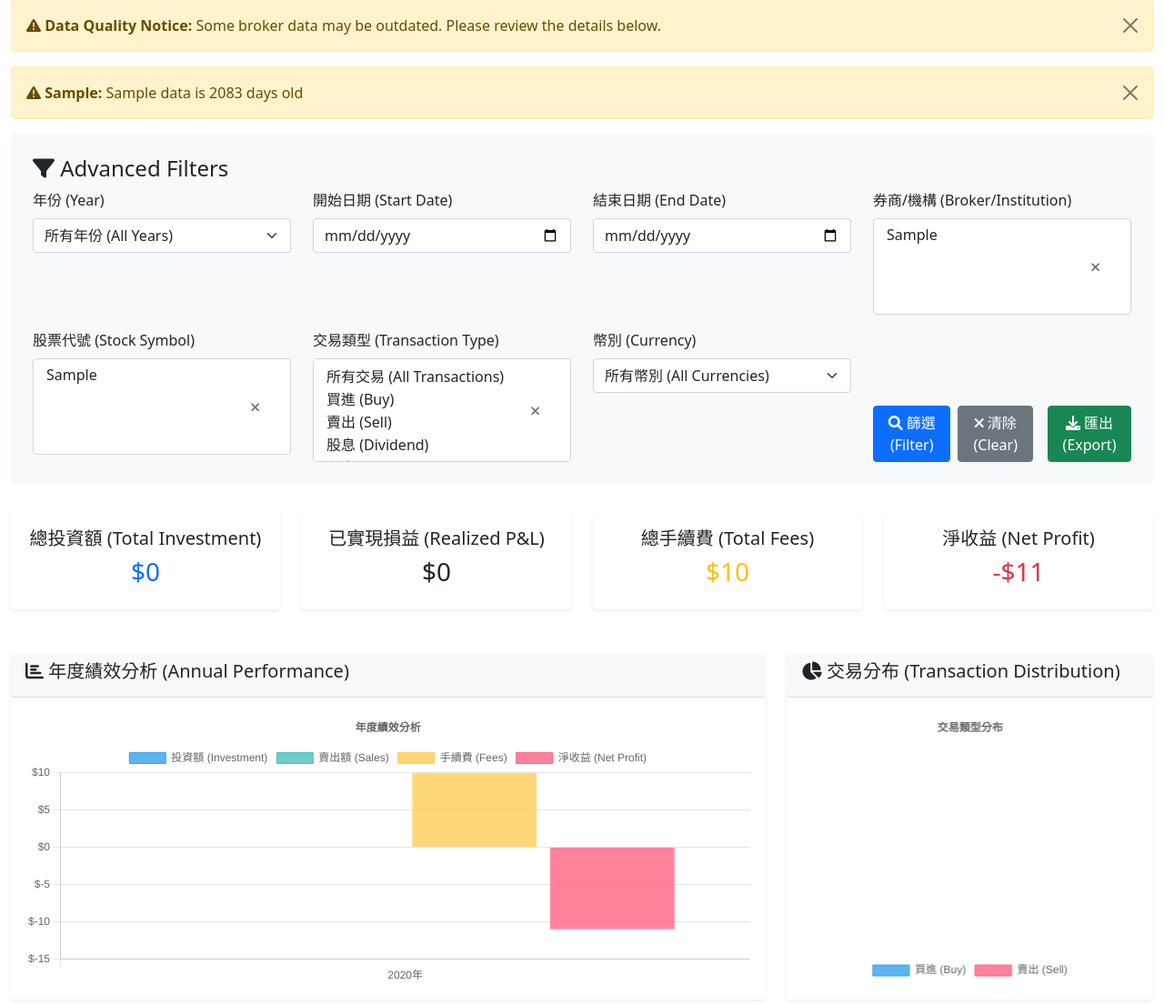
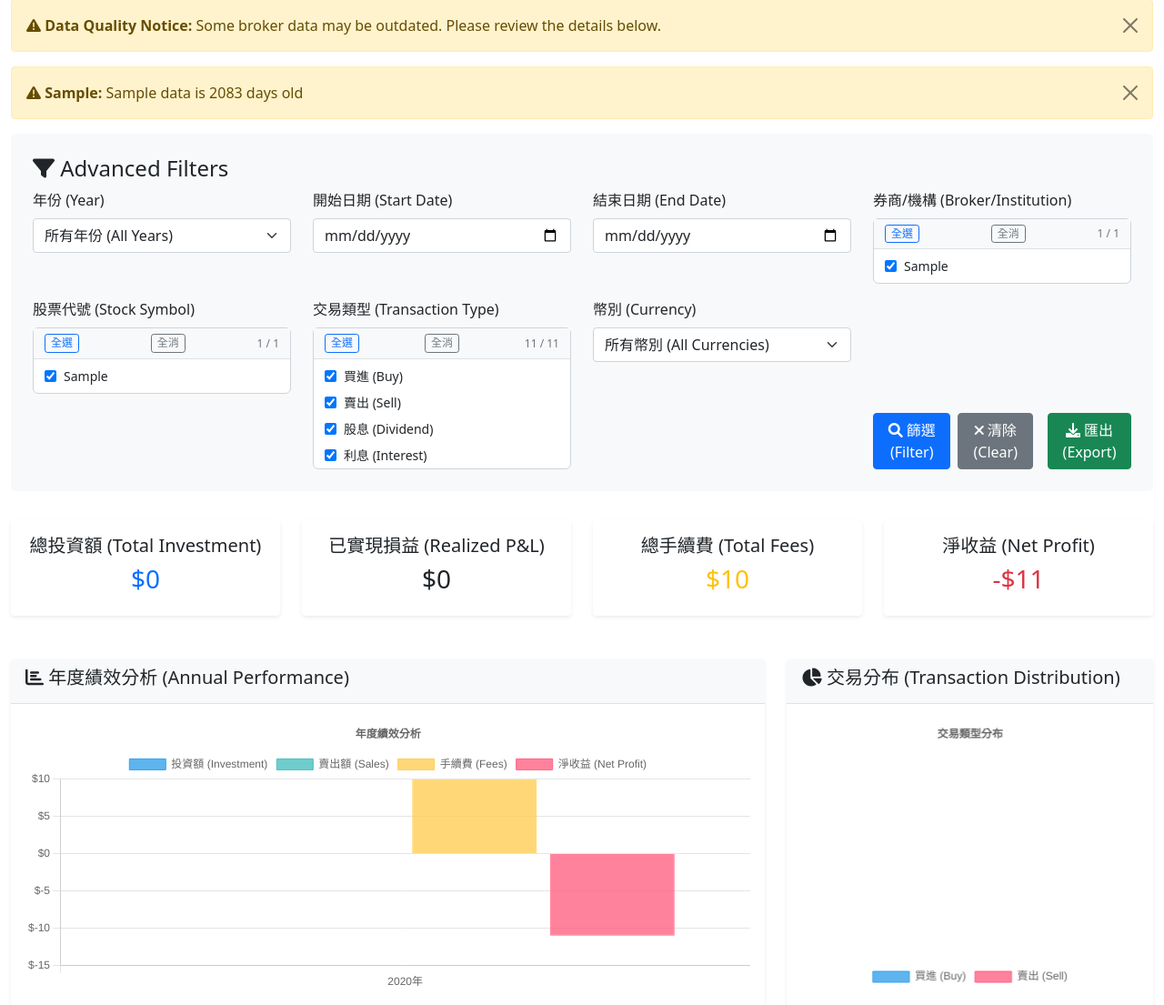
Before and after one commit to zheharry/my-portfolio, a Flask app: page / in a window 1280 px wide. Shown: the part 218-1323 px from the top of the page at 91% size. Run offline with Flask 3, Linux system fonts and the light colour scheme; tables that the repository leaves empty hold one stand-in row (values such as "Sample post").

Commit message:
Enhance multi-select functionality with checkbox controls and improved styling for better user experience

```diff
--- a/templates/index.html
+++ b/templates/index.html
@@ -81,22 +81,82 @@
             background-color: #007bff;
             color: white;
         }
-        .clear-filter-btn {
-            position: absolute;
-            top: 50%;
-            right: 30px;
-            transform: translateY(-50%);
-            background: none;
-            border: none;
+
+        /* New checkbox-based multi-select styling */
+        .multi-select-container {
+            border: 1px solid #ced4da;
+            border-radius: 0.375rem;
+            background-color: #fff;
+        }
+
+        .multi-select-controls {
+            display: flex;
+            align-items: center;
+            justify-content: space-between;
+            padding: 0.375rem 0.75rem;
+            border-bottom: 1px solid #dee2e6;
+            background-color: #f8f9fa;
+            gap: 0.5rem;
+        }
+
+        .multi-select-controls .btn {
+            padding: 0.125rem 0.375rem;
+            font-size: 0.75rem;
+            line-height: 1.2;
+        }
+
+        .selected-count-text {
+            font-size: 0.75rem;
             color: #6c757d;
+            font-weight: 500;
+        }
+
+        .multi-select-list {
+            max-height: 120px;
+            overflow-y: auto;
+            padding: 0.25rem 0;
+        }
+
+        .checkbox-item {
+            display: flex;
+            align-items: center;
+            padding: 0.25rem 0.75rem;
             cursor: pointer;
-            font-size: 14px;
-            padding: 2px 5px;
+        }
+
+        .checkbox-item:hover {
+            background-color: #f8f9fa;
+        }
+
+        .checkbox-item input[type="checkbox"] {
+            margin-right: 0.5rem;
+            cursor: pointer;
+        }
+
+        .checkbox-item label {
+            margin-bottom: 0;
+            cursor: pointer;
+            font-size: 0.875rem;
+            user-select: none;
+        }
+
+        /* Custom scrollbar for multi-select lists */
+        .multi-select-list::-webkit-scrollbar {
+            width: 6px;
+        }
+
+        .multi-select-list::-webkit-scrollbar-track {
+            background: #f1f1f1;
             border-radius: 3px;
         }
-        .clear-filter-btn:hover {
-            background-color: #f8f9fa;
-            color: #495057;
+
+        .multi-select-list::-webkit-scrollbar-thumb {
+            background: #c1c1c1;
+            border-radius: 3px;
+        }
+
+        .multi-select-list::-webkit-scrollbar-thumb:hover {
+            background: #a8a8a8;
         }
     </style>
 </head>
@@ -134,15 +194,14 @@
                 </div>
                 <div class="col-md-3">
                     <label class="form-label">券商/機構 (Broker/Institution)</label>
-                    <div class="multi-select-wrapper">
-                        <select id="brokerFilter" class="form-select" multiple>
-                            <option value="">所有券商 (All Brokers)</option>
-                        </select>
-                        <button type="button" class="clear-filter-btn" onclick="clearMultiSelect('brokerFilter')" title="Clear broker filter">
-                            <i class="fas fa-times"></i>
-                        </button>
-                        <div class="selected-count" id="brokerCount" style="display: none;">
-                            <span class="badge bg-primary">0 selected</span>
+                    <div class="multi-select-container">
+                        <div class="multi-select-controls">
+                            <button type="button" class="btn btn-sm btn-outline-primary select-all-btn" data-target="brokerFilter">全選</button>
+                            <button type="button" class="btn btn-sm btn-outline-secondary deselect-all-btn" data-target="brokerFilter">全消</button>
+                            <span class="selected-count-text" id="brokerCount">0 / 0</span>
+                        </div>
+                        <div class="multi-select-list" id="brokerFilter" data-max-height="120px">
+                            <!-- Checkboxes will be populated here -->
                         </div>
                     </div>
                 </div>
@@ -150,40 +209,70 @@
             <div class="row mt-3">
                 <div class="col-md-3">
                     <label class="form-label">股票代號 (Stock Symbol)</label>
-                    <div class="multi-select-wrapper">
-                        <select id="symbolFilter" class="form-select" multiple>
-                            <option value="">所有股票 (All Stocks)</option>
-                        </select>
-                        <button type="button" class="clear-filter-btn" onclick="clearMultiSelect('symbolFilter')" title="Clear symbol filter">
-                            <i class="fas fa-times"></i>
-                        </button>
-                        <div class="selected-count" id="symbolCount" style="display: none;">
-                            <span class="badge bg-primary">0 selected</span>
+                    <div class="multi-select-container">
+                        <div class="multi-select-controls">
+                            <button type="button" class="btn btn-sm btn-outline-primary select-all-btn" data-target="symbolFilter">全選</button>
+                            <button type="button" class="btn btn-sm btn-outline-secondary deselect-all-btn" data-target="symbolFilter">全消</button>
+                            <span class="selected-count-text" id="symbolCount">0 / 0</span>
+                        </div>
+                        <div class="multi-select-list" id="symbolFilter" data-max-height="120px">
+                            <!-- Checkboxes will be populated here -->
                         </div>
                     </div>
                 </div>
                 <div class="col-md-3">
                     <label class="form-label">交易類型 (Transaction Type)</label>
-                    <div class="multi-select-wrapper">
-                        <select id="transactionTypeFilter" class="form-select" multiple>
-                            <option value="">所有交易 (All Transactions)</option>
-                            <option value="買進">買進 (Buy)</option>
-                            <option value="賣出">賣出 (Sell)</option>
-                            <option value="DIVIDEND">股息 (Dividend)</option>
-                            <option value="INTEREST">利息 (Interest)</option>
-                            <option value="TAX">稅款 (Tax)</option>
-                            <option value="AMEX_DEBIT">AMEX付款 (AMEX Payment)</option>
-                            <option value="C1_DEBIT">Capital One付款 (C1 Payment)</option>
-                            <option value="TRANSFER_DEBIT">轉帳 (Transfer)</option>
-                            <option value="DEBIT">其他扣款 (Other Debit)</option>
-                            <option value="DEPOSIT">存款 (Deposit)</option>
-                            <option value="WITHDRAWAL">提款 (Withdrawal)</option>
-                        </select>
-                        <button type="button" class="clear-filter-btn" onclick="clearMultiSelect('transactionTypeFilter')" title="Clear transaction type filter">
-                            <i class="fas fa-times"></i>
-                        </button>
-                        <div class="selected-count" id="transactionTypeCount" style="display: none;">
-                            <span class="badge bg-primary">0 selected</span>
+                    <div class="multi-select-container">
+                        <div class="multi-select-controls">
+                            <button type="button" class="btn btn-sm btn-outline-primary select-all-btn" data-target="transactionTypeFilter">全選</button>
+                            <button type="button" class="btn btn-sm btn-outline-secondary deselect-all-btn" data-target="transactionTypeFilter">全消</button>
+                            <span class="selected-count-text" id="transactionTypeCount">0 / 0</span>
+                        </div>
+                        <div class="multi-select-list" id="transactionTypeFilter" data-max-height="120px">
+                            <div class="checkbox-item">
+                                <input type="checkbox" id="txType_買進" value="買進" checked>
+                                <label for="txType_買進">買進 (Buy)</label>
+                            </div>
+                            <div class="checkbox-item">
+                                <input type="checkbox" id="txType_賣出" value="賣出" checked>
+                                <label for="txType_賣出">賣出 (Sell)</label>
+                            </div>
+                            <div class="checkbox-item">
+                                <input type="checkbox" id="txType_DIVIDEND" value="DIVIDEND" checked>
+                                <label for="txType_DIVIDEND">股息 (Dividend)</label>
+                            </div>
+                            <div class="checkbox-item">
+                                <input type="checkbox" id="txType_INTEREST" value="INTEREST" checked>
+                                <label for="txType_INTEREST">利息 (Interest)</label>
+                            </div>
+                            <div class="checkbox-item">
+                                <input type="checkbox" id="txType_TAX" value="TAX" checked>
+                                <label for="txType_TAX">稅款 (Tax)</label>
+                            </div>
+                            <div class="checkbox-item">
+                                <input type="checkbox" id="txType_AMEX_DEBIT" value="AMEX_DEBIT" checked>
+                                <label for="txType_AMEX_DEBIT">AMEX付款 (AMEX Payment)</label>
+                            </div>
+                            <div class="checkbox-item">
+                                <input type="checkbox" id="txType_C1_DEBIT" value="C1_DEBIT" checked>
+                                <label for="txType_C1_DEBIT">Capital One付款 (C1 Payment)</label>
+                            </div>
+                            <div class="checkbox-item">
+                                <input type="checkbox" id="txType_TRANSFER_DEBIT" value="TRANSFER_DEBIT" checked>
+                                <label for="txType_TRANSFER_DEBIT">轉帳 (Transfer)</label>
+                            </div>
+                            <div class="checkbox-item">
+                                <input type="checkbox" id="txType_DEBIT" value="DEBIT" checked>
+                                <label for="txType_DEBIT">其他扣款 (Other Debit)</label>
+                            </div>
+                            <div class="checkbox-item">
+                                <input type="checkbox" id="txType_DEPOSIT" value="DEPOSIT" checked>
+                                <label for="txType_DEPOSIT">存款 (Deposit)</label>
+                            </div>
+                            <div class="checkbox-item">
+                                <input type="checkbox" id="txType_WITHDRAWAL" value="WITHDRAWAL" checked>
+                                <label for="txType_WITHDRAWAL">提款 (Withdrawal)</label>
+                            </div>
                         </div>
                     </div>
                 </div>
```
Also changed, not shown: static/dashboard.js (+148 -79 lines).
